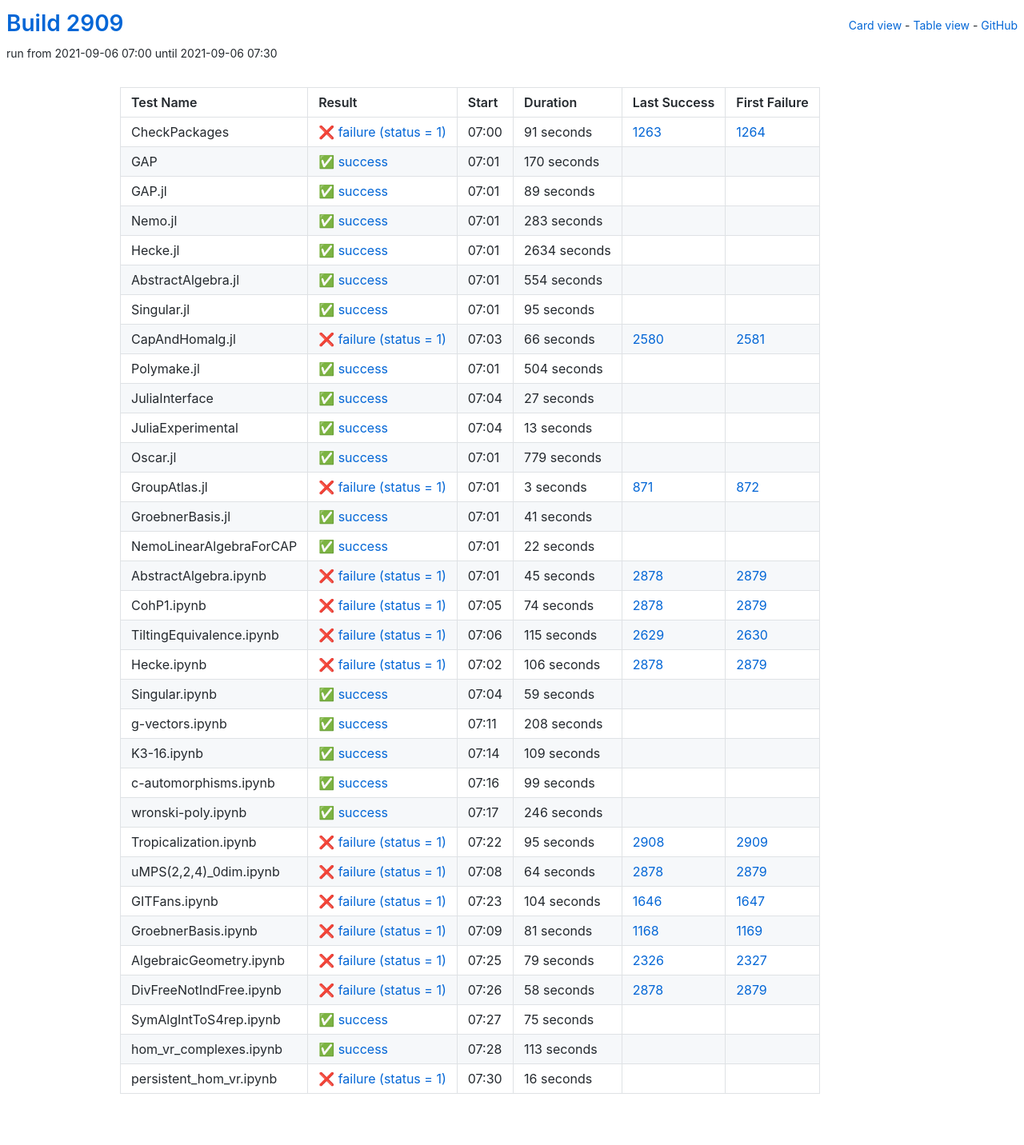
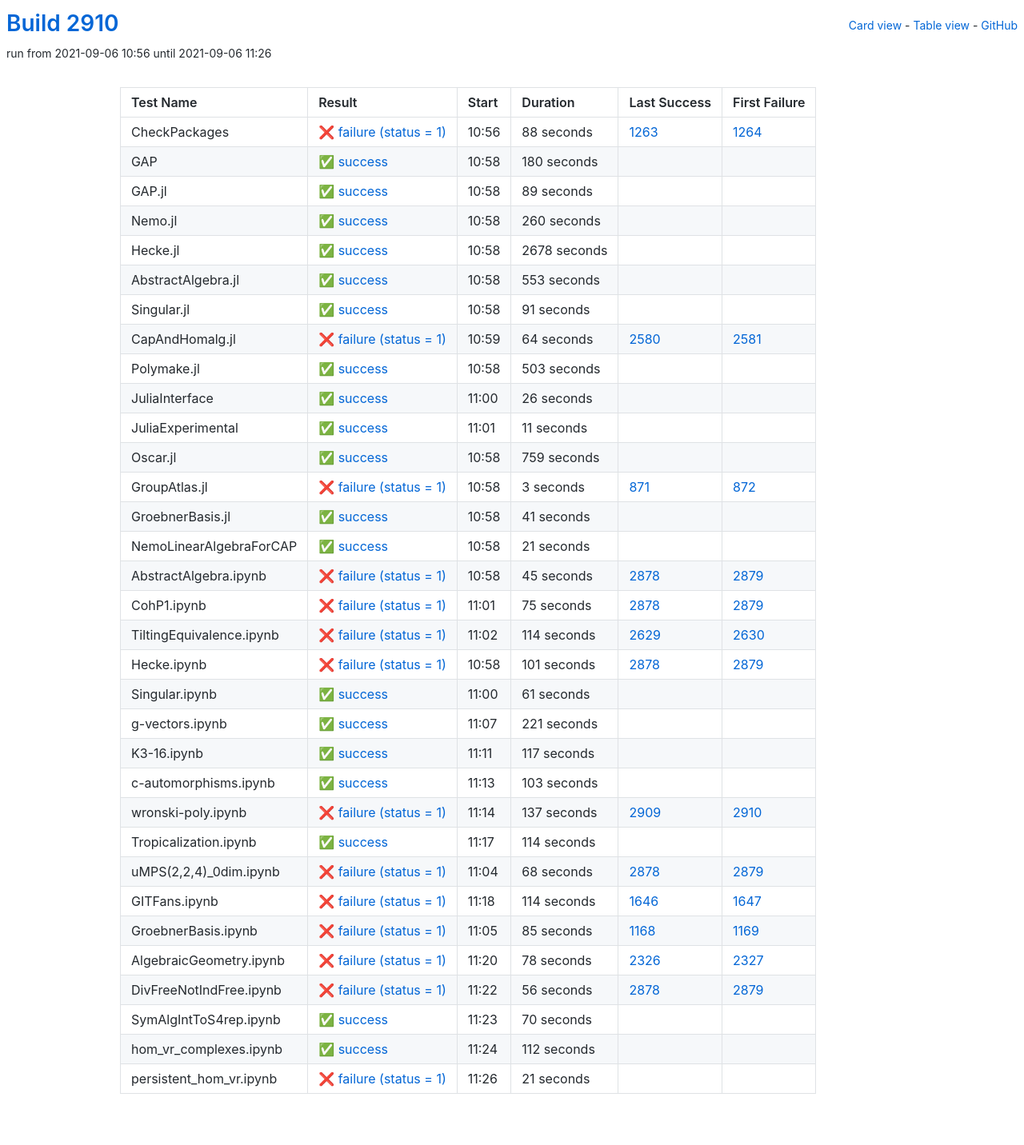
Before and after one commit to oscar-system/oscar-ci-status-stable, a Jekyll site: the page built from table.html, in a window 1280 px wide. Shown: the whole page at 80% size. Built offline with Jekyll 4.4.1, drawn with Linux system fonts in a browser that asks for light colours.

Commit message:
Build #2910

```diff
--- a/_data/ci.yml
+++ b/_data/ci.yml
@@ -1,6 +1,6 @@
 ---
-build: 2909
-build_url: https://oscarci.mathematik.uni-kl.de/job/oscar-stable/2909/
+build: 2910
+build_url: https://oscarci.mathematik.uni-kl.de/job/oscar-stable/2910/
 job: oscar-stable
 organization: oscar-system
 repo: oscar-ci-status-stable
@@ -8,32 +8,32 @@ repourl: https://github.com/oscar-system/oscar-ci-status-stable
 tests:
 - name: CheckPackages
   id: checkpackages
-  log: https://oscarci.mathematik.uni-kl.de/job/oscar-stable/2909/artifact/logs/build-2909/CheckPackages.log
-  start: 2021-09-06 07:00
+  log: https://oscarci.mathematik.uni-kl.de/job/oscar-stable/2910/artifact/logs/build-2910/CheckPackages.log
+  start: 2021-09-06 10:56
   success: false
   exitcode: 1
   status: failure
-  duration: 91
+  duration: 88
   last_success: 1263
   last_success_url: https://oscarci.mathematik.uni-kl.de/job/oscar-stable/1263/
   first_failure: 1264
   first_failure_url: https://oscarci.mathematik.uni-kl.de/job/oscar-stable/1264/
 - name: GAP
   id: gap
-  log: https://oscarci.mathematik.uni-kl.de/job/oscar-stable/2909/artifact/logs/build-2909/GAP.log
-  start: 2021-09-06 07:01
+  log: https://oscarci.mathematik.uni-kl.de/job/oscar-stable/2910/artifact/logs/build-2910/GAP.log
+  start: 2021-09-06 10:58
   success: true
   exitcode: 0
   status: success
-  duration: 170
+  duration: 180
   last_success: false
   last_success_url:
   first_failure: false
   first_failure_url:
 - name: GAP.jl
   id: gap-jl
-  log: https://oscarci.mathematik.uni-kl.de/job/oscar-stable/2909/artifact/logs/build-2909/GAP.jl.log
-  start: 2021-09-06 07:01
+  log: https://oscarci.mathematik.uni-kl.de/job/oscar-stable/2910/artifact/logs/build-2910/GAP.jl.log
+  start: 2021-09-06 10:58
   success: true
   exitcode: 0
   status: success
@@ -44,116 +44,116 @@ tests:
   first_failure_url:
 - name: Nemo.jl
   id: nemo-jl
-  log: https://oscarci.mathematik.uni-kl.de/job/oscar-stable/2909/artifact/logs/build-2909/Nemo.jl.log
-  start: 2021-09-06 07:01
+  log: https://oscarci.mathematik.uni-kl.de/job/oscar-stable/2910/artifact/logs/build-2910/Nemo.jl.log
+  start: 2021-09-06 10:58
   success: true
   exitcode: 0
   status: success
-  duration: 283
+  duration: 260
   last_success: false
   last_success_url:
   first_failure: false
   first_failure_url:
 - name: Hecke.jl
   id: hecke-jl
-  log: https://oscarci.mathematik.uni-kl.de/job/oscar-stable/2909/artifact/logs/build-2909/Hecke.jl.log
-  start: 2021-09-06 07:01
+  log: https://oscarci.mathematik.uni-kl.de/job/oscar-stable/2910/artifact/logs/build-2910/Hecke.jl.log
+  start: 2021-09-06 10:58
   success: true
   exitcode: 0
   status: success
-  duration: 2634
+  duration: 2678
   last_success: false
   last_success_url:
   first_failure: false
   first_failure_url:
 - name: AbstractAlgebra.jl
   id: abstractalgebra-jl
-  log: https://oscarci.mathematik.uni-kl.de/job/oscar-stable/2909/artifact/logs/build-2909/AbstractAlgebra.jl.log
-  start: 2021-09-06 07:01
+  log: https://oscarci.mathematik.uni-kl.de/job/oscar-stable/2910/artifact/logs/build-2910/AbstractAlgebra.jl.log
+  start: 2021-09-06 10:58
   success: true
   exitcode: 0
   status: success
-  duration: 554
+  duration: 553
   last_success: false
   last_success_url:
   first_failure: false
   first_failure_url:
 - name: Singular.jl
   id: singular-jl
-  log: https://oscarci.mathematik.uni-kl.de/job/oscar-stable/2909/artifact/logs/build-2909/Singular.jl.log
-  start: 2021-09-06 07:01
+  log: https://oscarci.mathematik.uni-kl.de/job/oscar-stable/2910/artifact/logs/build-2910/Singular.jl.log
+  start: 2021-09-06 10:58
   success: true
   exitcode: 0
   status: success
-  duration: 95
+  duration: 91
   last_success: false
   last_success_url:
   first_failure: false
   first_failure_url:
 - name: CapAndHomalg.jl
   id: capandhomalg-jl
-  log: https://oscarci.mathematik.uni-kl.de/job/oscar-stable/2909/artifact/logs/build-2909/CapAndHomalg.jl.log
-  start: 2021-09-06 07:03
+  log: https://oscarci.mathematik.uni-kl.de/job/oscar-stable/2910/artifact/logs/build-2910/CapAndHomalg.jl.log
+  start: 2021-09-06 10:59
   success: false
   exitcode: 1
   status: failure
-  duration: 66
+  duration: 64
   last_success: 2580
   last_success_url: https://oscarci.mathematik.uni-kl.de/job/oscar-stable/2580/
   first_failure: 2581
   first_failure_url: https://oscarci.mathematik.uni-kl.de/job/oscar-stable/2581/
 - name: Polymake.jl
   id: polymake-jl
-  log: https://oscarci.mathematik.uni-kl.de/job/oscar-stable/2909/artifact/logs/build-2909/Polymake.jl.log
-  start: 2021-09-06 07:01
+  log: https://oscarci.mathematik.uni-kl.de/job/oscar-stable/2910/artifact/logs/build-2910/Polymake.jl.log
+  start: 2021-09-06 10:58
   success: true
   exitcode: 0
   status: success
-  duration: 504
+  duration: 503
   last_success: false
   last_success_url:
   first_failure: false
   first_failure_url:
 - name: JuliaInterface
   id: juliainterface
-  log: https://oscarci.mathematik.uni-kl.de/job/oscar-stable/2909/artifact/logs/build-2909/JuliaInterface.log
-  start: 2021-09-06 07:04
+  log: https://oscarci.mathematik.uni-kl.de/job/oscar-stable/2910/artifact/logs/build-2910/JuliaInterface.log
+  start: 2021-09-06 11:00
   success: true
   exitcode: 0
   status: success
-  duration: 27
+  duration: 26
   last_success: false
   last_success_url:
   first_failure: false
   first_failure_url:
 - name: JuliaExperimental
   id: juliaexperimental
-  log: https://oscarci.mathematik.uni-kl.de/job/oscar-stable/2909/artifact/logs/build-2909/JuliaExperimental.log
-  start: 2021-09-06 07:04
+  log: https://oscarci.mathematik.uni-kl.de/job/oscar-stable/2910/artifact/logs/build-2910/JuliaExperimental.log
+  start: 2021-09-06 11:01
   success: true
   exitcode: 0
   status: success
-  duration: 13
+  duration: 11
   last_success: false
   last_success_url:
   first_failure: false
   first_failure_url:
 - name: Oscar.jl
   id: oscar-jl
-  log: https://oscarci.mathematik.uni-kl.de/job/oscar-stable/2909/artifact/logs/build-2909/Oscar.jl.log
-  start: 2021-09-06 07:01
+  log: https://oscarci.mathematik.uni-kl.de/job/oscar-stable/2910/artifact/logs/build-2910/Oscar.jl.log
+  start: 2021-09-06 10:58
   success: true
   exitcode: 0
   status: success
-  duration: 779
+  duration: 759
   last_success: false
   last_success_url:
   first_failure: false
   first_failure_url:
 - name: GroupAtlas.jl
   id: groupatlas-jl
-  log: https://oscarci.mathematik.uni-kl.de/job/oscar-stable/2909/artifact/logs/build-2909/GroupAtlas.jl.log
-  start: 2021-09-06 07:01
+  log: https://oscarci.mathematik.uni-kl.de/job/oscar-stable/2910/artifact/logs/build-2910/GroupAtlas.jl.log
+  start: 2021-09-06 10:58
   success: false
   exitcode: 1
   status: failure
@@ -164,8 +164,8 @@ tests:
   first_failure_url: https://oscarci.mathematik.uni-kl.de/job/oscar-stable/872/
 - name: GroebnerBasis.jl
   id: groebnerbasis-jl
-  log: https://oscarci.mathematik.uni-kl.de/job/oscar-stable/2909/artifact/logs/build-2909/GroebnerBasis.jl.log
-  start: 2021-09-06 07:01
+  log: https://oscarci.mathematik.uni-kl.de/job/oscar-stable/2910/artifact/logs/build-2910/GroebnerBasis.jl.log
+  start: 2021-09-06 10:58
   success: true
   exitcode: 0
   status: success
@@ -176,20 +176,20 @@ tests:
   first_failure_url:
 - name: NemoLinearAlgebraForCAP
   id: nemolinearalgebraforcap
-  log: https://oscarci.mathematik.uni-kl.de/job/oscar-stable/2909/artifact/logs/build-2909/NemoLinearAlgebraForCAP.log
-  start: 2021-09-06 07:01
+  log: https://oscarci.mathematik.uni-kl.de/job/oscar-stable/2910/artifact/logs/build-2910/NemoLinearAlgebraForCAP.log
+  start: 2021-09-06 10:58
   success: true
   exitcode: 0
   status: success
-  duration: 22
+  duration: 21
   last_success: false
   last_success_url:
   first_failure: false
   first_failure_url:
 - name: AbstractAlgebra.ipynb
   id: abstractalgebra-ipynb
-  log: https://oscarci.mathematik.uni-kl.de/job/oscar-stable/2909/artifact/logs/build-2909/AbstractAlgebra.ipynb.log
-  start: 2021-09-06 07:01
+  log: https://oscarci.mathematik.uni-kl.de/job/oscar-stable/2910/artifact/logs/build-2910/AbstractAlgebra.ipynb.log
+  start: 2021-09-06 10:58
   success: false
   exitcode: 1
   status: failure
@@ -200,204 +200,204 @@ tests:
   first_failure_url: https://oscarci.mathematik.uni-kl.de/job/oscar-stable/2879/
 - name: CohP1.ipynb
   id: cohp1-ipynb
-  log: https://oscarci.mathematik.uni-kl.de/job/oscar-stable/2909/artifact/logs/build-2909/CohP1.ipynb.log
-  start: 2021-09-06 07:05
+  log: https://oscarci.mathematik.uni-kl.de/job/oscar-stable/2910/artifact/logs/build-2910/CohP1.ipynb.log
+  start: 2021-09-06 11:01
   success: false
   exitcode: 1
   status: failure
-  duration: 74
+  duration: 75
   last_success: 2878
   last_success_url: https://oscarci.mathematik.uni-kl.de/job/oscar-stable/2878/
   first_failure: 2879
   first_failure_url: https://oscarci.mathematik.uni-kl.de/job/oscar-stable/2879/
 - name: TiltingEquivalence.ipynb
   id: tiltingequivalence-ipynb
-  log: https://oscarci.mathematik.uni-kl.de/job/oscar-stable/2909/artifact/logs/build-2909/TiltingEquivalence.ipynb.log
-  start: 2021-09-06 07:06
+  log: https://oscarci.mathematik.uni-kl.de/job/oscar-stable/2910/artifact/logs/build-2910/TiltingEquivalence.ipynb.log
+  start: 2021-09-06 11:02
   success: false
   exitcode: 1
   status: failure
-  duration: 115
+  duration: 114
   last_success: 2629
   last_success_url: https://oscarci.mathematik.uni-kl.de/job/oscar-stable/2629/
   first_failure: 2630
   first_failure_url: https://oscarci.mathematik.uni-kl.de/job/oscar-stable/2630/
 - name: Hecke.ipynb
   id: hecke-ipynb
-  log: https://oscarci.mathematik.uni-kl.de/job/oscar-stable/2909/artifact/logs/build-2909/Hecke.ipynb.log
-  start: 2021-09-06 07:02
+  log: https://oscarci.mathematik.uni-kl.de/job/oscar-stable/2910/artifact/logs/build-2910/Hecke.ipynb.log
+  start: 2021-09-06 10:58
   success: false
   exitcode: 1
   status: failure
-  duration: 106
+  duration: 101
   last_success: 2878
   last_success_url: https://oscarci.mathematik.uni-kl.de/job/oscar-stable/2878/
   first_failure: 2879
   first_failure_url: https://oscarci.mathematik.uni-kl.de/job/oscar-stable/2879/
 - name: Singular.ipynb
   id: singular-ipynb
-  log: https://oscarci.mathematik.uni-kl.de/job/oscar-stable/2909/artifact/logs/build-2909/Singular.ipynb.log
-  start: 2021-09-06 07:04
+  log: https://oscarci.mathematik.uni-kl.de/job/oscar-stable/2910/artifact/logs/build-2910/Singular.ipynb.log
+  start: 2021-09-06 11:00
   success: true
   exitcode: 0
   status: success
-  duration: 59
+  duration: 61
   last_success: false
   last_success_url:
   first_failure: false
   first_failure_url:
 - name: g-vectors.ipynb
   id: g-vectors-ipynb
-  log: https://oscarci.mathematik.uni-kl.de/job/oscar-stable/2909/artifact/logs/build-2909/g-vectors.ipynb.log
-  start: 2021-09-06 07:11
+  log: https://oscarci.mathematik.uni-kl.de/job/oscar-stable/2910/artifact/logs/build-2910/g-vectors.ipynb.log
+  start: 2021-09-06 11:07
   success: true
   exitcode: 0
   status: success
-  duration: 208
+  duration: 221
   last_success: false
   last_success_url:
   first_failure: false
   first_failure_url:
 - name: K3-16.ipynb
   id: k3-16-ipynb
-  log: https://oscarci.mathematik.uni-kl.de/job/oscar-stable/2909/artifact/logs/build-2909/K3-16.ipynb.log
-  start: 2021-09-06 07:14
+  log: https://oscarci.mathematik.uni-kl.de/job/oscar-stable/2910/artifact/logs/build-2910/K3-16.ipynb.log
+  start: 2021-09-06 11:11
   success: true
   exitcode: 0
   status: success
-  duration: 109
+  duration: 117
   last_success: false
   last_success_url:
   first_failure: false
   first_failure_url:
 - name: c-automorphisms.ipynb
   id: c-automorphisms-ipynb
-  log: https://oscarci.mathematik.uni-kl.de/job/oscar-stable/2909/artifact/logs/build-2909/c-automorphisms.ipynb.log
-  start: 2021-09-06 07:16
+  log: https://oscarci.mathematik.uni-kl.de/job/oscar-stable/2910/artifact/logs/build-2910/c-automorphisms.ipynb.log
+  start: 2021-09-06 11:13
   success: true
   exitcode: 0
   status: success
-  duration: 99
+  duration: 103
   last_success: false
   last_success_url:
   first_failure: false
   first_failure_url:
 - name: wronski-poly.ipynb
   id: wronski-poly-ipynb
-  log: https://oscarci.mathematik.uni-kl.de/job/oscar-stable/2909/artifact/logs/build-2909/wronski-poly.ipynb.log
-  start: 2021-09-06 07:17
+  log: https://oscarci.mathematik.uni-kl.de/job/oscar-stable/2910/artifact/logs/build-2910/wronski-poly.ipynb.log
+  start: 2021-09-06 11:14
+  success: false
+  exitcode: 1
+  status: failure
+  duration: 137
+  last_success: 2909
+  last_success_url: https://oscarci.mathematik.uni-kl.de/job/oscar-stable/2909/
+  first_failure: 2910
+  first_failure_url: https://oscarci.mathematik.uni-kl.de/job/oscar-stable/2910/
+- name: Tropicalization.ipynb
+  id: tropicalization-ipynb
+  log: https://oscarci.mathematik.uni-kl.de/job/oscar-stable/2910/artifact/logs/build-2910/Tropicalization.ipynb.log
+  start: 2021-09-06 11:17
   success: true
   exitcode: 0
   status: success
-  duration: 246
+  duration: 114
   last_success: false
   last_success_url:
   first_failure: false
   first_failure_url:
-- name: Tropicalization.ipynb
-  id: tropicalization-ipynb
-  log: https://oscarci.mathematik.uni-kl.de/job/oscar-stable/2909/artifact/logs/build-2909/Tropicalization.ipynb.log
-  start: 2021-09-06 07:22
+- name: uMPS(2,2,4)_0dim.ipynb
+  id: umps-2-2-4-0dim-ipynb
+  log: https://oscarci.mathematik.uni-kl.de/job/oscar-stable/2910/artifact/logs/build-2910/uMPS-2-2-4-_0dim.ipynb.log
+  start: 2021-09-06 11:04
   success: false
   exitcode: 1
   status: failure
-  duration: 95
-  last_success: 2908
-  last_success_url: https://oscarci.mathematik.uni-kl.de/job/oscar-stable/2908/
-  first_failure: 2909
-  first_failure_url: https://oscarci.mathematik.uni-kl.de/job/oscar-stable/2909/
-- name: uMPS(2,2,4)_0dim.ipynb
-  id: umps-2-2-4-0dim-ipynb
-  log: https://oscarci.mathematik.uni-kl.de/job/oscar-stable/2909/artifact/logs/build-2909/uMPS-2-2-4-_0dim.ipynb.log
-  start: 2021-09-06 07:08
-  success: false
-  exitcode: 1
-  status: failure
-  duration: 64
+  duration: 68
   last_success: 2878
   last_success_url: https://oscarci.mathematik.uni-kl.de/job/oscar-stable/2878/
   first_failure: 2879
   first_failure_url: https://oscarci.mathematik.uni-kl.de/job/oscar-stable/2879/
 - name: GITFans.ipynb
   id: gitfans-ipynb
-  log: https://oscarci.mathematik.uni-kl.de/job/oscar-stable/2909/artifact/logs/build-2909/GITFans.ipynb.log
-  start: 2021-09-06 07:23
+  log: https://oscarci.mathematik.uni-kl.de/job/oscar-stable/2910/artifact/logs/build-2910/GITFans.ipynb.log
+  start: 2021-09-06 11:18
   success: false
   exitcode: 1
   status: failure
-  duration: 104
+  duration: 114
   last_success: 1646
   last_success_url: https://oscarci.mathematik.uni-kl.de/job/oscar-stable/1646/
   first_failure: 1647
   first_failure_url: https://oscarci.mathematik.uni-kl.de/job/oscar-stable/1647/
 - name: GroebnerBasis.ipynb
   id: groebnerbasis-ipynb
-  log: https://oscarci.mathematik.uni-kl.de/job/oscar-stable/2909/artifact/logs/build-2909/GroebnerBasis.ipynb.log
-  start: 2021-09-06 07:09
+  log: https://oscarci.mathematik.uni-kl.de/job/oscar-stable/2910/artifact/logs/build-2910/GroebnerBasis.ipynb.log
+  start: 2021-09-06 11:05
   success: false
   exitcode: 1
   status: failure
-  duration: 81
+  duration: 85
   last_success: 1168
   last_success_url: https://oscarci.mathematik.uni-kl.de/job/oscar-stable/1168/
   first_failure: 1169
   first_failure_url: https://oscarci.mathematik.uni-kl.de/job/oscar-stable/1169/
 - name: AlgebraicGeometry.ipynb
   id: algebraicgeometry-ipynb
-  log: https://oscarci.mathematik.uni-kl.de/job/oscar-stable/2909/artifact/logs/build-2909/AlgebraicGeometry.ipynb.log
-  start: 2021-09-06 07:25
+  log: https://oscarci.mathematik.uni-kl.de/job/oscar-stable/2910/artifact/logs/build-2910/AlgebraicGeometry.ipynb.log
+  start: 2021-09-06 11:20
   success: false
   exitcode: 1
   status: failure
-  duration: 79
+  duration: 78
   last_success: 2326
   last_success_url: https://oscarci.mathematik.uni-kl.de/job/oscar-stable/2326/
   first_failure: 2327
   first_failure_url: https://oscarci.mathematik.uni-kl.de/job/oscar-stable/2327/
 - name: DivFreeNotIndFree.ipynb
   id: divfreenotindfree-ipynb
-  log: https://oscarci.mathematik.uni-kl.de/job/oscar-stable/2909/artifact/logs/build-2909/DivFreeNotIndFree.ipynb.log
-  start: 2021-09-06 07:26
+  log: https://oscarci.mathematik.uni-kl.de/job/oscar-stable/2910/artifact/logs/build-2910/DivFreeNotIndFree.ipynb.log
+  start: 2021-09-06 11:22
   success: false
   exitcode: 1
   status: failure
-  duration: 58
+  duration: 56
   last_success: 2878
   last_success_url: https://oscarci.mathematik.uni-kl.de/job/oscar-stable/2878/
   first_failure: 2879
   first_failure_url: https://oscarci.mathematik.uni-kl.de/job/oscar-stable/2879/
 - name: SymAlgIntToS4rep.ipynb
   id: symalginttos4rep-ipynb
-  log: https://oscarci.mathematik.uni-kl.de/job/oscar-stable/2909/artifact/logs/build-2909/SymAlgIntToS4rep.ipynb.log
-  start: 2021-09-06 07:27
+  log: https://oscarci.mathematik.uni-kl.de/job/oscar-stable/2910/artifact/logs/build-2910/SymAlgIntToS4rep.ipynb.log
+  start: 2021-09-06 11:23
   success: true
   exitcode: 0
   status: success
-  duration: 75
+  duration: 70
   last_success: false
   last_success_url:
   first_failure: false
   first_failure_url:
 - name: hom_vr_complexes.ipynb
   id: hom-vr-complexes-ipynb
-  log: https://oscarci.mathematik.uni-kl.de/job/oscar-stable/2909/artifact/logs/build-2909/hom_vr_complexes.ipynb.log
-  start: 2021-09-06 07:28
+  log: https://oscarci.mathematik.uni-kl.de/job/oscar-stable/2910/artifact/logs/build-2910/hom_vr_complexes.ipynb.log
+  start: 2021-09-06 11:24
   success: true
   exitcode: 0
   status: success
-  duration: 113
+  duration: 112
   last_success: false
   last_success_url:
   first_failure: false
   first_failure_url:
 - name: persistent_hom_vr.ipynb
   id: persistent-hom-vr-ipynb
-  log: https://oscarci.mathematik.uni-kl.de/job/oscar-stable/2909/artifact/logs/build-2909/persistent_hom_vr.ipynb.log
-  start: 2021-09-06 07:30
+  log: https://oscarci.mathematik.uni-kl.de/job/oscar-stable/2910/artifact/logs/build-2910/persistent_hom_vr.ipynb.log
+  start: 2021-09-06 11:26
   success: false
   exitcode: 1
   status: failure
-  duration: 16
+  duration: 21
   last_success: false
   last_success_url:
   first_failure: false
```
Also changed, not shown: README.md.
